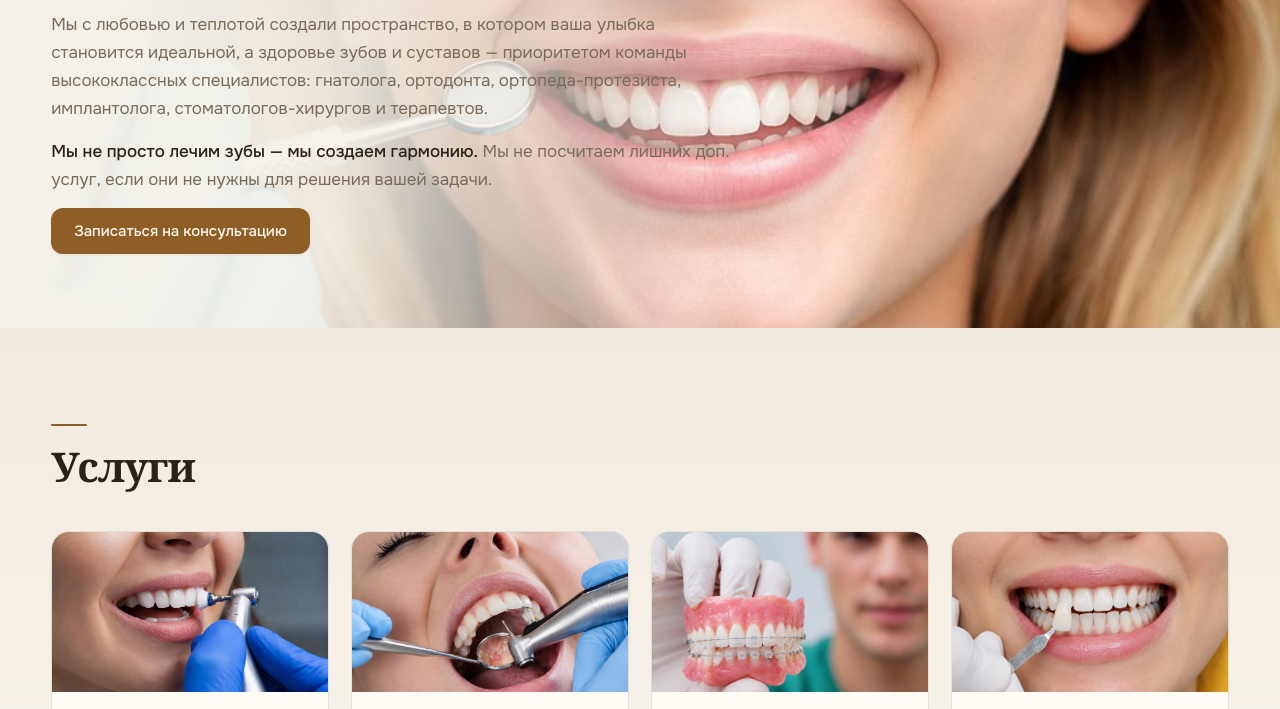
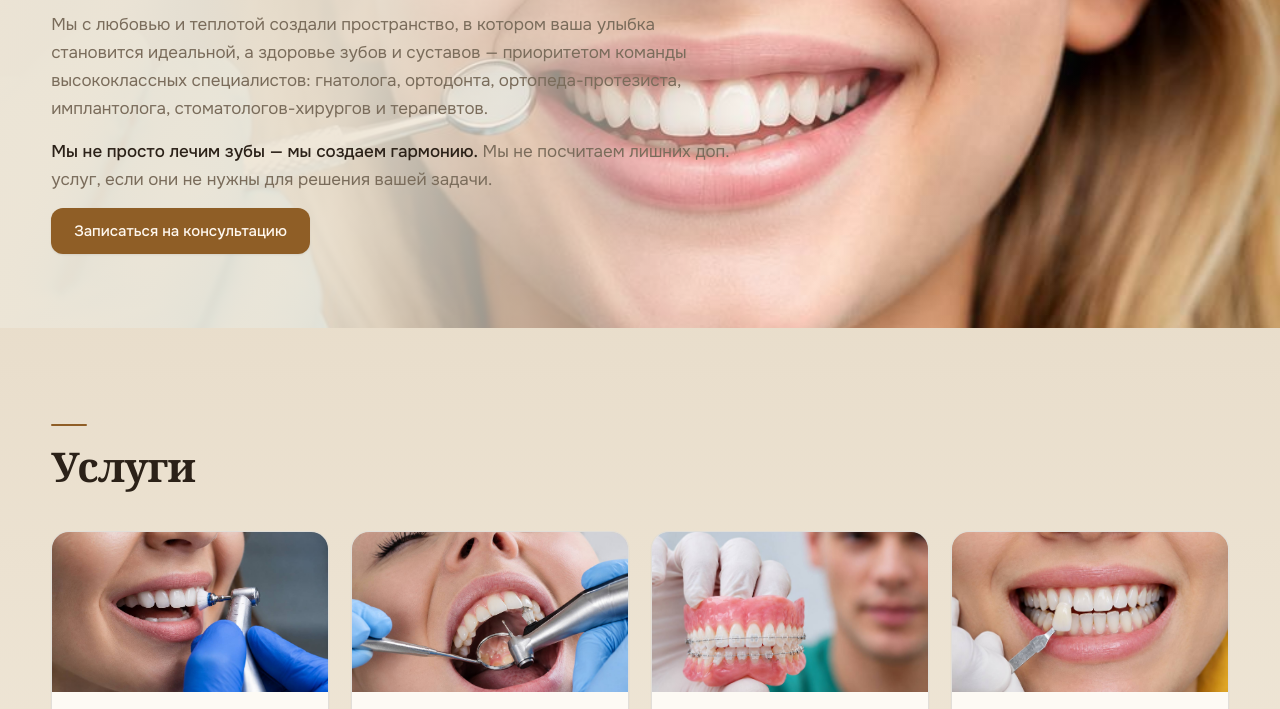
Before and after one commit to dimagareev03-lgtm/web-site, a plain HTML site: page index.html in a window 1280 px wide. Shown: the part 507-1216 px from the top of the page. Drawn offline with Linux system fonts and the light colour scheme; a web font is replaced by a local one.

Commit message:
Притушить фон светлой темы
Страница читалась слишком белёсой: фон и карточки были почти одного тона,
блоки сливались с подложкой.

- фон #f7f2e9 -> #eee5d5, на пару тонов глубже и теплее
- карточки остались светлыми (#fdfaf4), так они заметно отделяются от фона
- вспомогательная поверхность подтянута следом

Co-Authored-By: Claude Opus 5 <noreply@anthropic.com>

```diff
--- a/index.html
+++ b/index.html
@@ -8,7 +8,7 @@
 <style>
 /* Layout: fixed header over a full-bleed photo hero, then centred content bands on warm beige */
 :root{
---bg:#f7f2e9;--surface:#fffcf6;--surface-2:#f1e9dc;--ink:#2b2118;--muted:#7a6c5b;--accent:#8f5e26;--on-accent:#fff8ef;--line:rgba(43,33,24,.13);--shadow:28,18,6;
+--bg:#eee5d5;--surface:#fdfaf4;--surface-2:#e4d9c6;--ink:#2b2118;--muted:#7a6c5b;--accent:#8f5e26;--on-accent:#fff8ef;--line:rgba(43,33,24,.13);--shadow:28,18,6;
 color-scheme:light;box-sizing:border-box;padding-top:env(safe-area-inset-top,0px);padding-bottom:env(safe-area-inset-bottom,0px)}
 @media (prefers-color-scheme:dark){:root:not([data-theme="light"]){--bg:#18130e;--surface:#221b14;--surface-2:#2b231a;--ink:#f2e9dc;--muted:#b5a692;--accent:#dca96a;--on-accent:#241a0e;--line:rgba(255,255,255,.11);--shadow:0,0,0;color-scheme:dark}}
 :root[data-theme="dark"]{--bg:#18130e;--surface:#221b14;--surface-2:#2b231a;--ink:#f2e9dc;--muted:#b5a692;--accent:#dca96a;--on-accent:#241a0e;--line:rgba(255,255,255,.11);--shadow:0,0,0;color-scheme:dark}
```
Also changed, not shown: kastadent.html (+1 -1 lines).
